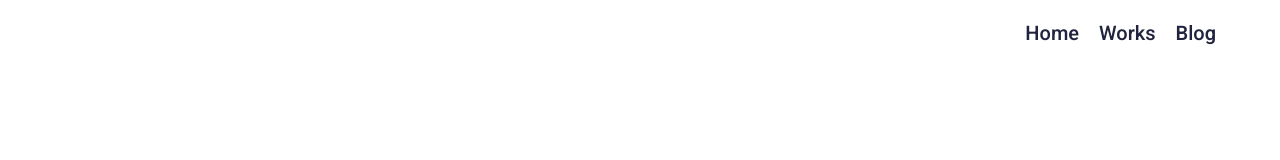
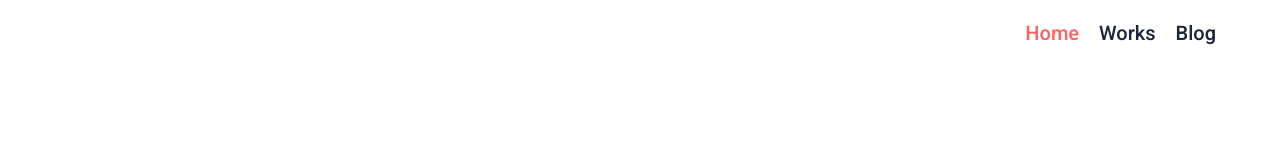
Before and after one commit to themse/pp-employee-profile, a React (Create React App) app: page / in a window 1280 px wide. Shown: the top 160 px of the page. Built offline with nearby package versions, Linux system fonts and the light colour scheme.

Commit message:
improved navigation

```diff
--- a/src/components/Nav.tsx
+++ b/src/components/Nav.tsx
@@ -1,5 +1,5 @@
 import { FC, useEffect, useState } from 'react';
-import { Link } from 'react-router-dom';
+import { NavLink } from 'react-router-dom';
 
 import { Icon } from './Icon';
 
@@ -58,11 +58,18 @@ export const Nav: FC = () => {
       >
         {navigation.map((item) => (
           <li key={item.href}>
-            <Link to={item.href}>
+            <NavLink
+              className={({ isActive }): string =>
+                isActive
+                  ? 'text-primary cursor-default pointer-events-none'
+                  : ''
+              }
+              to={item.href}
+            >
               <span className="font-text-300 md:font-text-100 text-3xl md:text-xl hover:text-primary">
                 {item.title}
               </span>
-            </Link>
+            </NavLink>
           </li>
         ))}
       </ul>
```
